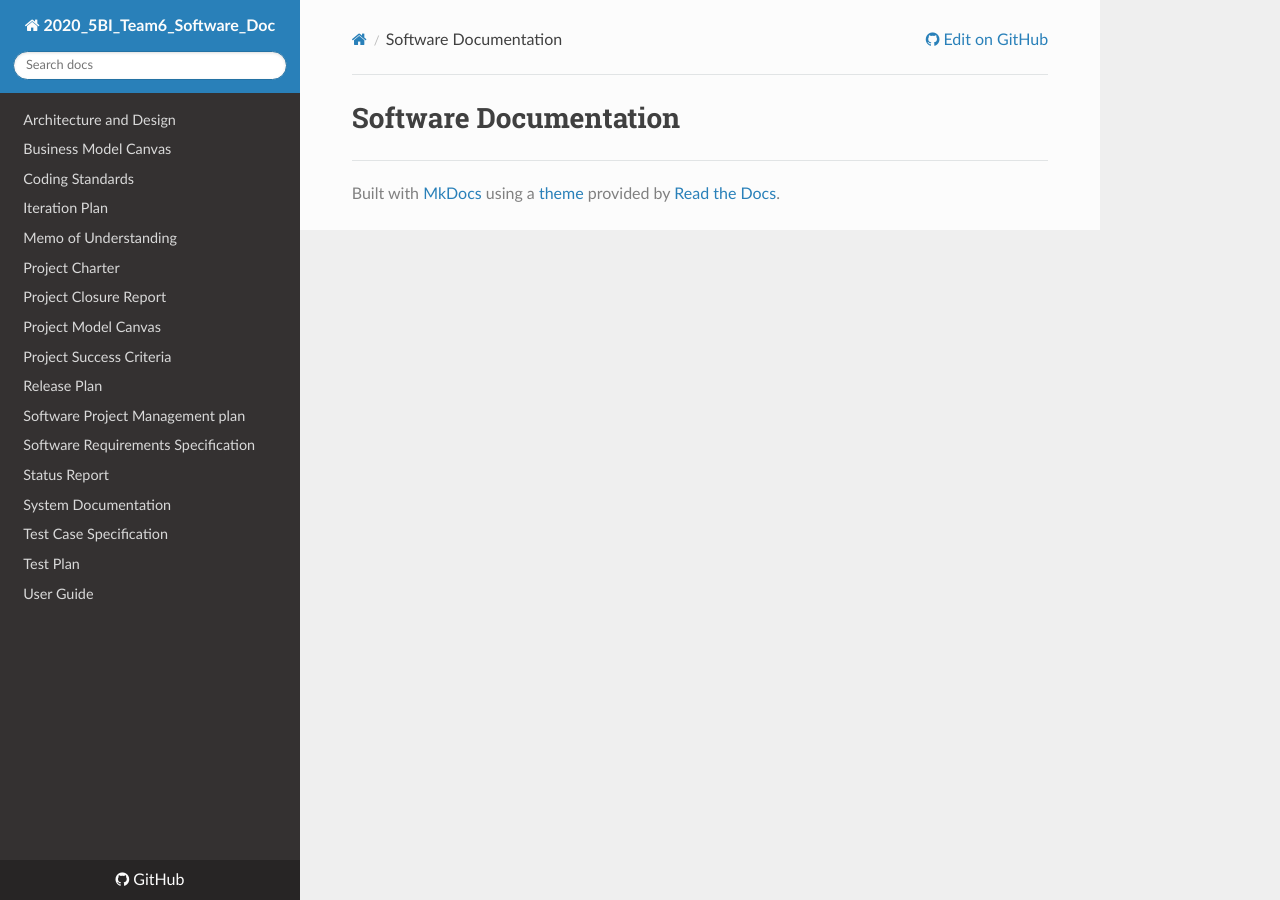
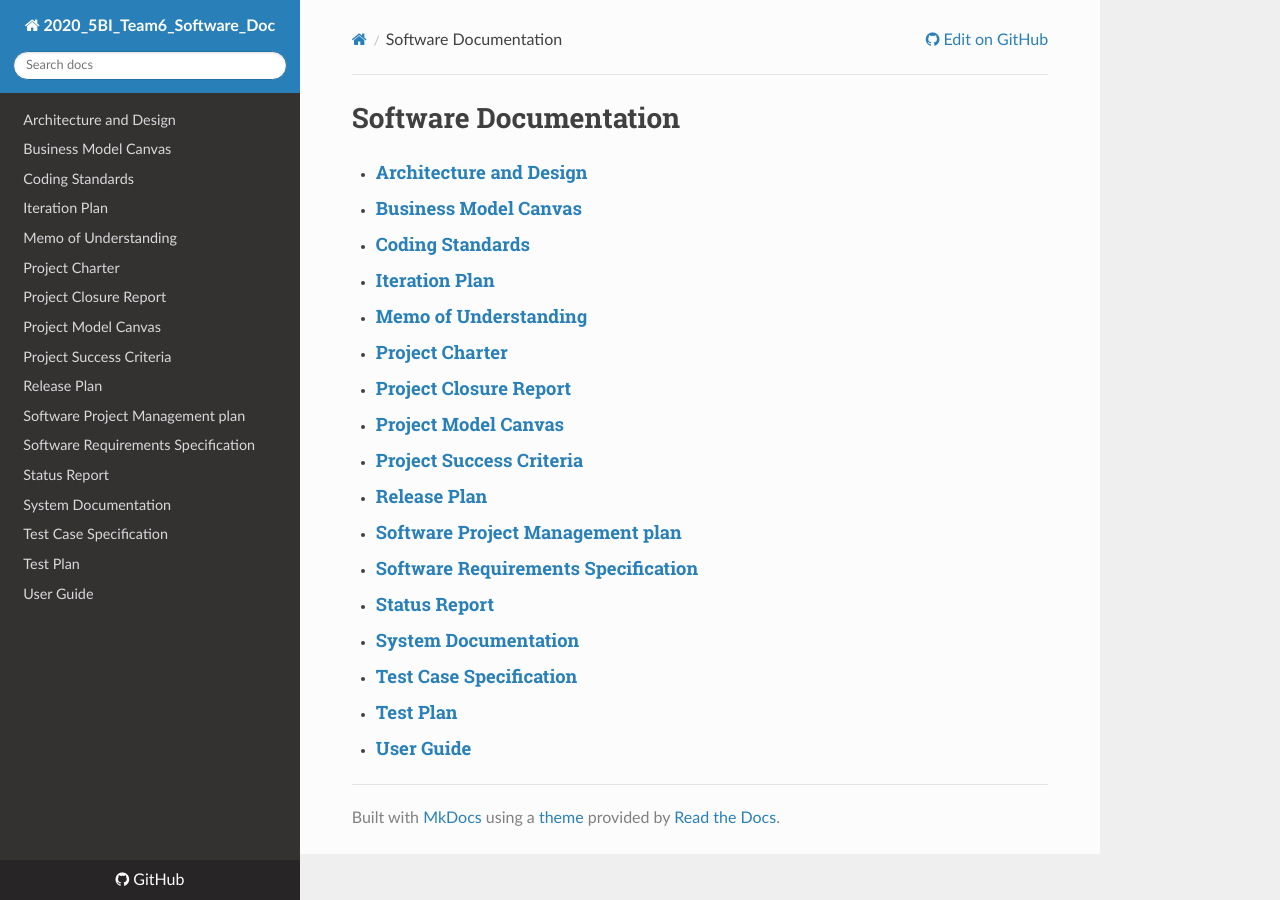
Before and after one commit to KilliKrate/Software-Documentation-G6, an MkDocs documentation site: the page built from docs/README.md, in a window 1280 px wide. Built offline with MkDocs 1.6.1, drawn with Linux system fonts in a browser that asks for light colours; nearby versions of some CDN libraries.

Commit message:
Updated README.md

```diff
--- a/docs/README.md
+++ b/docs/README.md
@@ -1 +1,19 @@
 # Software Documentation
+
+- #### [Architecture and Design](Architecture%20and%20Design/index.md)
+- #### [Business Model Canvas](Business%20Model%20Canvas/index.md)
+- #### [Coding Standards](Coding%20Standards/index.md)
+- #### [Iteration Plan](Iteration%20Plan/index.md)
+- #### [Memo of Understanding](Memo%20of%20Understanding/index.md)
+- #### [Project Charter](Project%20Charter/index.md)
+- #### [Project Closure Report](Project%20Closure%20Report/index.md)
+- #### [Project Model Canvas](Project%20Model%20Canvas/index.md)
+- #### [Project Success Criteria](Project%20Success%20Criteria/index.md)
+- #### [Release Plan](Release%20Plan/index.md)
+- #### [Software Project Management plan](Software%20Project%20Management%20Plan/index.md)
+- #### [Software Requirements Specification](Software%20Requirements%20Specification/index.md)
+- #### [Status Report](Status%20Report/index.md)
+- #### [System Documentation](System%20Documentation/index.md )
+- #### [Test Case Specification](Test%20Case%20Specification/index.md)
+- #### [Test Plan](Test%20Plan/index.md)
+- #### [User Guide](User%20Guide/index.md)
```
